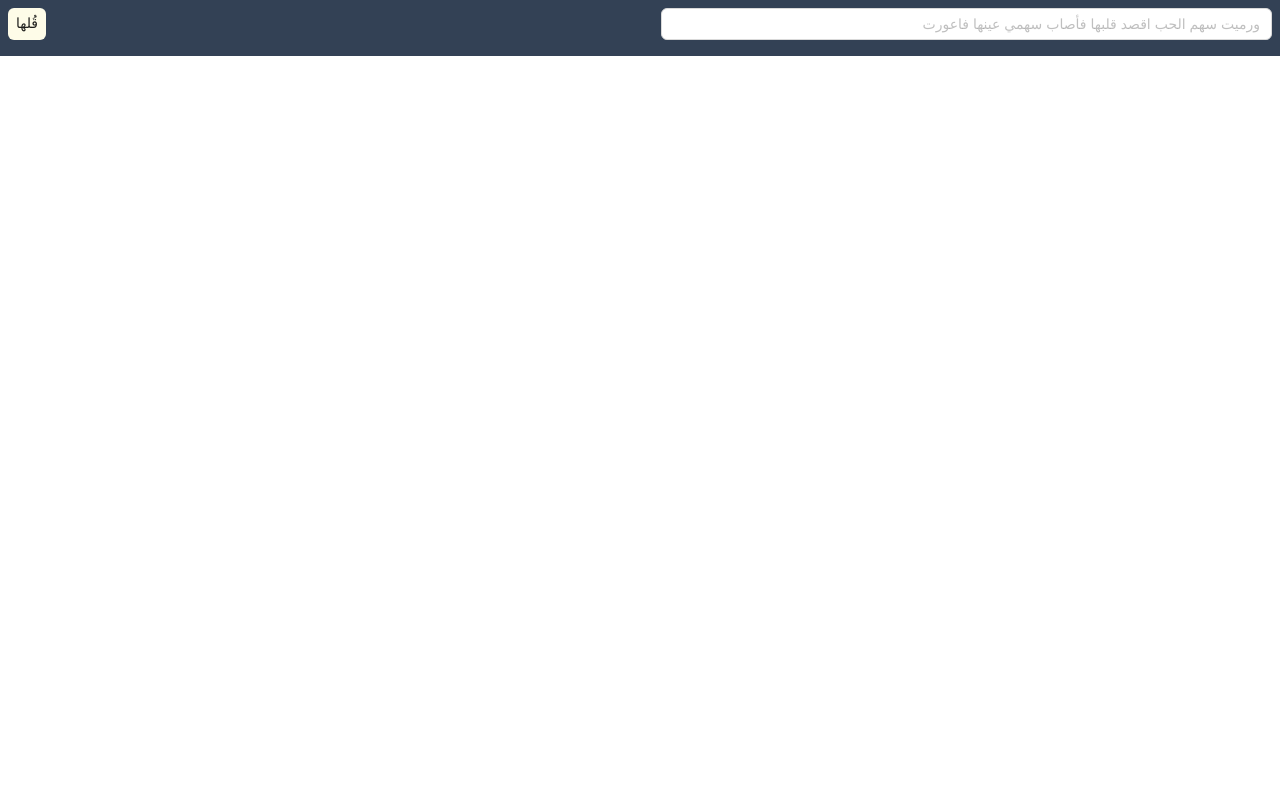
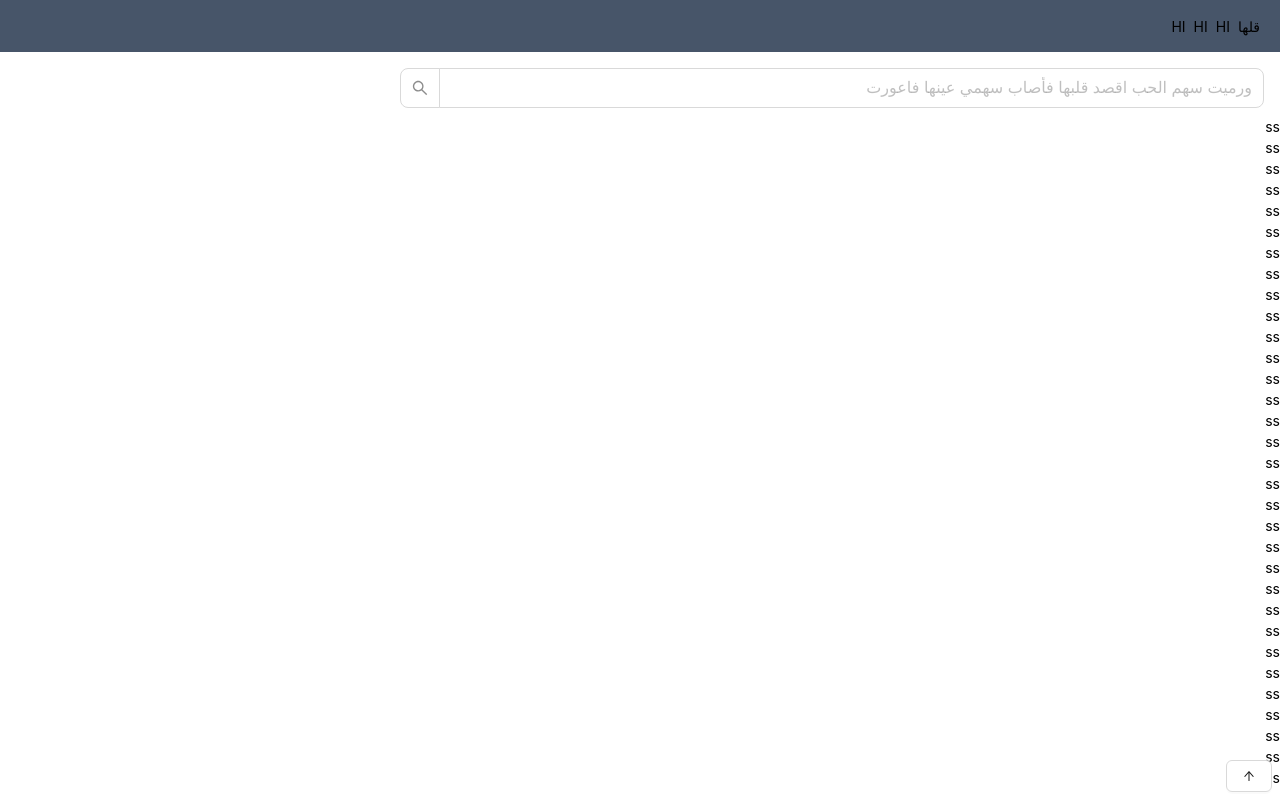
Before and after one commit to a4amado/qolha.3adl.dev, a Next.js app: page / in a window 1280 px wide. Shown: the top 794 px of the page. Built offline with nearby package versions, Linux system fonts and the light colour scheme.

Commit message:
lots of stuff
* add GoToUp Button
* improve header  `alot`

```diff
--- /dev/null
+++ b/src/components/gotToUp/GoToUp.tsx
@@ -0,0 +1,10 @@
+import { Button } from "antd"
+import React from "react"
+import  {AiOutlineArrowUp} from "react-icons/ai"
+export default function GoToUp() {
+    function gotToUp() {
+        window.scrollTo({top:0, left:0})
+    }
+
+    return <Button onClick={gotToUp} className="fixed right-2 bottom-2 bg-white "><AiOutlineArrowUp /></Button>
+}
--- /dev/null
+++ b/src/components/gotToUp/index.ts
@@ -0,0 +1,3 @@
+import GoToUp from "./GoToUp";
+
+export default GoToUp
--- /dev/null
+++ b/src/components/header/header.tsx
@@ -0,0 +1,28 @@
+import { Row, Col, Typography } from "antd";
+import Search from "../search";
+import NextLink from "next/link";
+
+export default function Header() {
+    return <Row className="w-full flex flex-col">
+        <Row className="w-full  bg-slate-600 px-5">
+            <Row className="w-full max-w-7xl flex flex-col mx-auto my-2 h-9">
+                <Row className="flex flex-row align-middle h-full gap-2">
+                <Col className="flex flex-col justify-center">
+                        <h1>قلها</h1>
+                    </Col>
+                <Col className="flex flex-col justify-center">
+                        <NextLink href="/">HI</NextLink>
+                    </Col>
+                    <Col className="flex flex-col justify-center">
+                        <NextLink href="/">HI</NextLink>
+                    </Col>
+                    <Col className="flex flex-col justify-center">
+                        <NextLink href="/">HI</NextLink>
+                    </Col>
+                </Row>
+            </Row>
+        </Row>
+
+        <Search />
+    </Row>
+}
--- /dev/null
+++ b/src/components/header/index.ts
@@ -0,0 +1,2 @@
+import Header from "./header";
+export default Header
--- a/src/components/search/search.tsx
+++ b/src/components/search/search.tsx
@@ -1,25 +1,90 @@
-import { AutoComplete, Col, Row, Typography } from "antd";
+import { AutoComplete, Input, Row, Typography, Spin } from "antd";
+import React, { UIEvent } from "react";
+import axios from "axios";
+import { DocumentContext } from "next/document";
+
+export interface AutoComeleteOption {
+    label: any;
+    value: string;
+};
+const SearchOption: Array<AutoComeleteOption> = [{ label: <Spin />, value: "Searching" }];
+const NotingFoundOption: Array<AutoComeleteOption> = [{ label: <Typography>لم نجد شيئاََ</Typography>, value: "Searching" }];
+
+export interface AlogoliaHit {
+    ar: string,
+    en: string,
+    id: string
+};
 
 export default function Search() {
-    return  <Row className="block h-14 bg-slate-700 p-2 w-full">
+    const q = React.useState("");
+    const hits = React.useState<Array<AutoComeleteOption>>();
 
-    <Row className="flex flex-row w-full gap-1">
-        <Col className="flex-grow block">
+    const containerRef = React.useRef() as React.MutableRefObject<HTMLDivElement>
+    const targetRef = React.useRef() as React.MutableRefObject<HTMLDivElement>
 
-            <AutoComplete
-                options={[{ label: <p>Loading</p>, value: "aa" }]}
-                onSelect={console.log}
-                className="bg-slate-300  h-full w-1/2 rounded-xl"
+    const search = React.useCallback(async (e: string) => {
+        /**
+         * The AutoComplete component extracts the values from the object and returns it out-of-the-box
+         */
+        try {
 
-                placeholder="ورميت سهم الحب اقصد قلبها فأصاب سهمي عينها فاعورت"
+            q[1](e)
+            if (!e) return hits[1]([]);
+            hits[1](SearchOption);
+
+            const { data } = await axios({
+                method: "GET",
+                url: `/api/q/${e}`
+            });
+            hits[1](data.map((e: AlogoliaHit) => ({
+                label: e.ar,
+                value: e.ar,
+                key: e.id
+            })))
+
+        } catch (error) {
+
+        }
 
 
-            />
-            </Col>
-        <Col className="flex-grow-0 bg-yellow-50 py-1 px-2 rounded-md">
-            <Typography>قُلها</Typography>
-        </Col>
-    </Row>
+    }, [q[0]]);
 
-</Row>
+    React.useEffect(() => {
+        function tooglePosition() {
+            if (window.scrollY > containerRef.current.offsetTop) {
+                targetRef.current.classList.add("fixed");
+                targetRef.current.style.top = "0px";
+
+
+            } else {
+                targetRef.current.classList.remove("fixed")
+            }
+        }
+        document.addEventListener("scroll", tooglePosition)
+        return () => document.removeEventListener("scroll", tooglePosition);
+    })
+
+    return <>
+        <Row ref={containerRef} className="w-full">
+            <Row ref={targetRef} className="w-full h-full max-w-4xl px-4 py-4">
+                <AutoComplete
+
+                    options={hits[0] || []}
+                    onSelect={console.log}
+                    className="w-full"
+                    onChange={search}
+                    value={q[0]}
+
+
+
+                >
+                    <Input.Search className="w-full" size="large" placeholder="ورميت سهم الحب اقصد قلبها فأصاب سهمي عينها فاعورت"
+                         />
+
+                </AutoComplete>
+
+            </Row>
+        </Row>
+    </>
 }
--- a/src/env/schema.mjs
+++ b/src/env/schema.mjs
@@ -5,6 +5,8 @@ import { z } from "zod";
  * Specify your server-side environment variables schema here.
  * This way you can ensure the app isn't built with invalid env vars.
  */
+
+
 export const serverSchema = z.object({
   DATABASE_URL: z.string().url(),
   NODE_ENV: z.enum(["development", "test", "production"]),
@@ -19,8 +21,10 @@ export const serverSchema = z.object({
     // VERCEL_URL doesn't include `https` so it cant be validated as a URL
     process.env.VERCEL ? z.string() : z.string().url(),
   ),
-  DISCORD_CLIENT_ID: z.string(),
-  DISCORD_CLIENT_SECRET: z.string(),
+  GOOGLE_CLIENT_ID: z.string(),
+  GOOGLE_CLIENT_SECRET: z.string(),
+  ALGO_API_ID: z.string(),
+  ALOG_SEARCH_ONLY_KEY: z.string(),
 });
 
 /**
--- a/src/pages/_app.tsx
+++ b/src/pages/_app.tsx
@@ -7,6 +7,7 @@ import { SessionProvider } from "next-auth/react";
 
 
 import "../styles/globals.css";
+import GoToUp from "../components/gotToUp";
 
 const MyApp: AppType<{ session: Session | null }> = ({
   Component,
@@ -15,6 +16,7 @@ const MyApp: AppType<{ session: Session | null }> = ({
   return (
     <SessionProvider session={session}>
       <Component {...pageProps} />
+      <GoToUp />
     </SessionProvider>
   );
 };
--- a/src/pages/index.tsx
+++ b/src/pages/index.tsx
@@ -1,6 +1,16 @@
-import Search from "../components/search"
+import { Row } from "antd"
+import Header from "../components/header"
+
+
 
 
 export default function Page() {
-    return <Search />
+    return <>
+
+    <Row className="flex flex-col">
+
+    <Header />
+    {Array.from({ length: 100 }).map(() => <div>ss</div>)}
+    </Row>
+    </>
 }
--- a/src/styles/globals.css
+++ b/src/styles/globals.css
@@ -3,8 +3,13 @@
 @tailwind utilities;
 
 
+* {
+    box-sizing: border-box;
+}
+
 html, body, #__next {
     height: 100%;
+    scroll-behavior: smooth;
 }
 
 html {
```
Also changed, not shown: package.json (+6 -1 lines), 1 other file (tests, documents, lock files or other folders).
